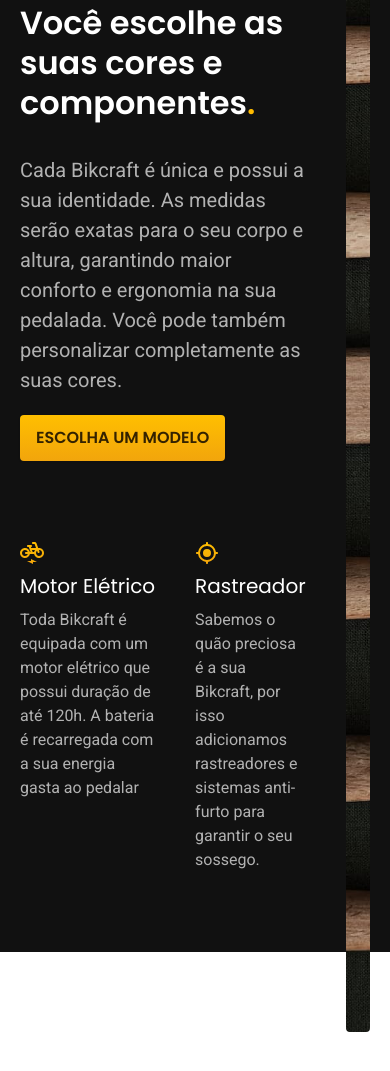
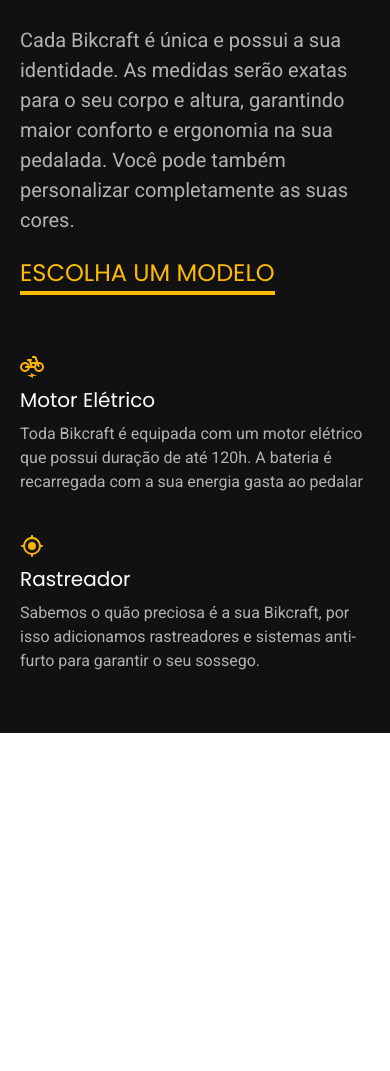
Before and after one commit to mateusrtt/Site-bickcraft, a plain HTML site: page index.html in a window 390 px wide. Shown: the part 1630-2701 px from the top of the page. Drawn offline with Linux system fonts and the light colour scheme.

Commit message:
Conclusão da área de tecnologia e sua responsividade

```diff
--- a/css/home/tecnologia.css
+++ b/css/home/tecnologia.css
@@ -52,3 +52,28 @@
     width: 24px;
     margin-bottom: 8px;
 }
+
+@media (max-width: 800px) {
+    .tecnologia-bg{
+        box-shadow: initial;
+    }
+    .tecnologia{
+        grid-template-columns: 1fr;
+    }
+    .tecnologia-conteudo{
+        padding-top: 60px;
+        padding-bottom: 60px;
+    }
+    .tecnologia-imagem{
+        display: none;
+    }
+    .tecnologia a{
+        margin-bottom: 60px;
+    }
+}
+
+@media (max-width: 600px) {
+    .tecnologia-vantagens{
+        flex-direction: column;
+    }
+}
--- a/css/utilidades/componentes.css
+++ b/css/utilidades/componentes.css
@@ -26,6 +26,25 @@
 @media (max-width: 600px){
     .botao{
         padding: 12px 16px;
-        font-size: 16px;
+        font-size: 1rem;
     }
 }
+
+.link{
+    display: inline-block;
+    color: var(--cor-p1);
+    font: 500 1.5rem/1.5 "Poppins", sans-serif;
+    text-transform: uppercase;
+}
+
+.link::after{
+    content: "";
+    display: block;
+    width: 100%;
+    height: 4px;
+    background-color: currentColor;
+}
+
+.link:hover{
+    color: var(--cor-0);
+}
--- a/index.html
+++ b/index.html
@@ -72,7 +72,7 @@
                     <span class="fonte-2-l-b cor-5">Tecnologia Avançada</span>
                     <h2 class="fonte-1-xxl cor-0">Você escolhe as suas cores e componentes<span class="cor-p1">.</span></h2>
                     <p class="fonte-2-l cor-5">Cada Bikcraft é única e possui a sua identidade. As medidas serão exatas para o seu corpo e altura, garantindo maior conforto e ergonomia na sua pedalada. Você pode também personalizar completamente as suas cores.</p>
-                    <a class="botao link" href="./bicicletas.html">Escolha um modelo</a>
+                    <a class="link" href="./bicicletas.html">Escolha um modelo</a>
                     <div class="tecnologia-vantagens">
                     <div>
                         <img src="img/icones/eletrica.svg" alt="">
```
